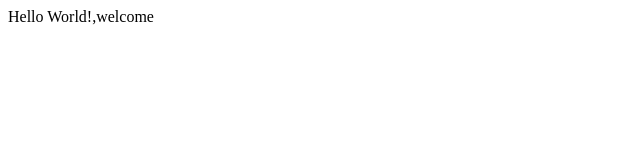
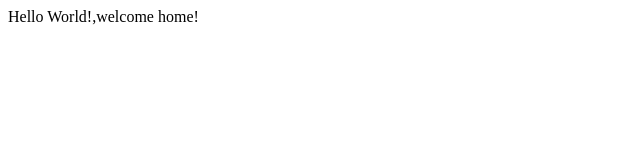
Before and after one commit to Sri9010/resume, a plain HTML site: page index.html in a window 1280 px wide. Shown: the full height of the page, 0-640 px from the left. Drawn offline with Linux system fonts and the light colour scheme.

Commit message:
index.html

```diff
--- a/index.html
+++ b/index.html
@@ -6,7 +6,7 @@
 </head>
 
 <body>
-    Hello World!,welcome
+    Hello World!,welcome home!
 </body>
 
 </html>
```
